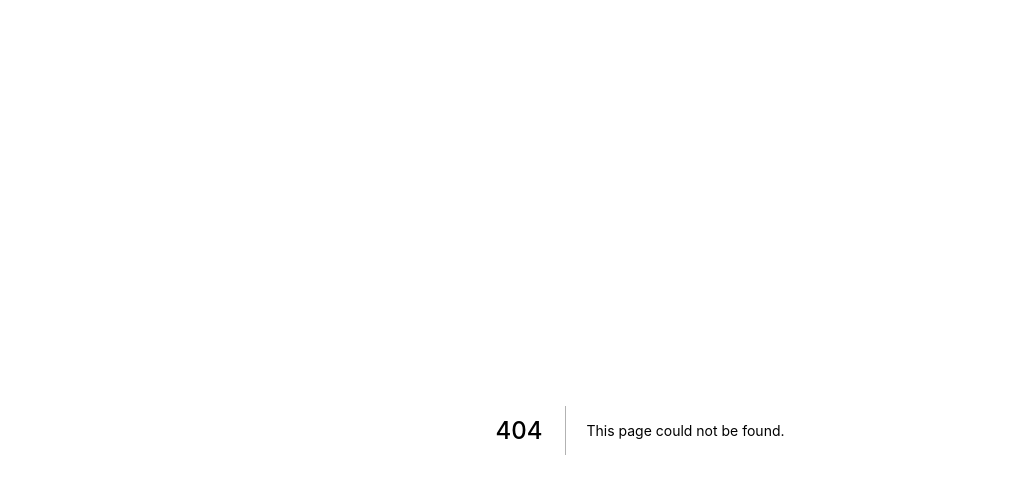
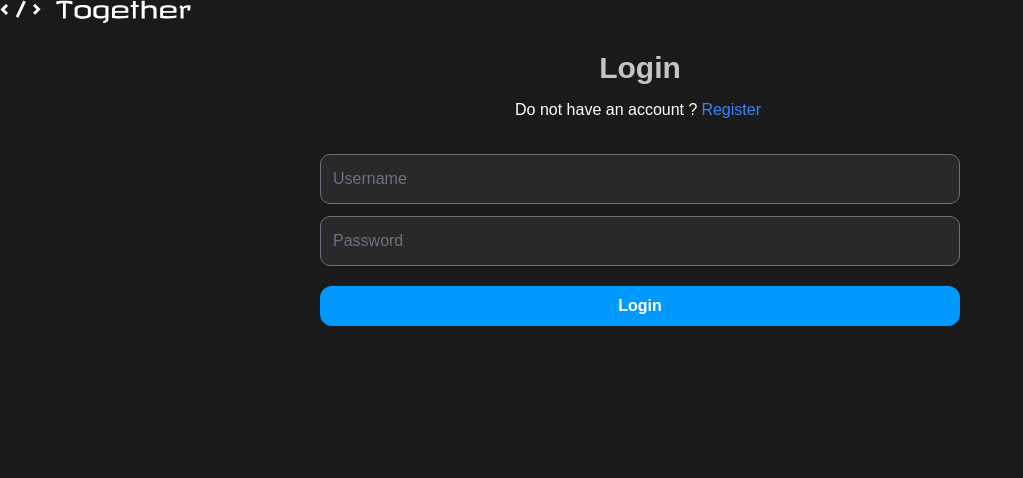
Before and after one commit to shayan-cyber/DotSlashProj, a Next.js app in the folder Frontend/ct_frontend/: page /login in a window 1280 px wide. Before the commit this address had no page. Shown: the top 478 px of the page, without its empty margins (0-1023 px from the left). Built offline with nearby package versions, Linux system fonts and the light colour scheme.

Commit message:
login-added

```diff
--- /dev/null
+++ b/Frontend/ct_frontend/pages/login.js
@@ -0,0 +1,151 @@
+import Link from "next/link";
+import { useState } from "react";
+import axios from "axios";
+import Alert from "../Components/Alert";
+import { useCookies } from "react-cookie";
+import { motion } from "framer-motion";
+import Spinner from "../Components/Spinner";
+import { useRouter } from "next/router";
+
+
+export default function Login() {
+
+
+    const [password, setPassword] = useState("");
+    const [username, setUsername] = useState("");
+    const [ alert, setAlert ] = useState("");
+    const [typealert, setTypeAlert] = useState("");
+    const [cookie, setCookie, removeCookie] = useCookies(["token"]);
+    const [cookieUsername, setCookieUsername, removeCookieUsername] = useCookies(["username"]);
+    const [auth_token, setAuthToken] = useState("");
+    const [loading, setLoading] = useState(false);
+
+    var cookieExpiry = new Date();
+    cookieExpiry.setDate(cookieExpiry.getDate()+60);
+
+    const router = useRouter();
+
+
+
+    const handleSubmit = () => {
+        if(username == ""){
+            setTypeAlert("error")
+            setAlert("Please enter your username");
+        }else if(password == ""){
+            setTypeAlert("error")
+            setAlert("Please enter your password");
+
+        }else{
+          setLoading(true)
+           axios.post("http://127.0.0.1:8000/api-token-auth/", {
+            username: username,
+            password: password
+            })
+
+
+            .then(res => {
+              console.log("res",res);
+              if(res.status === 200){
+
+
+                setCookie("token", res.data.token,{expires: cookieExpiry});
+                setLoading(false)
+
+
+                setTypeAlert("success");
+                setAlert("Login Successful");
+
+                setUsername("");
+                setPassword("");
+
+                return res.data.token;
+              }
+          }).then((resp) => {
+            console.log("auth: ",resp);
+
+
+            axios.post('http://127.0.0.1:8000/api/get_user_details/',{
+              token:resp
+            }).then(res=>{
+
+              console.log( res.data.username);
+              setCookieUsername("username", res.data.username, {expires: cookieExpiry});
+              setLoading(false)
+              router.push("/createroom");
+
+            }
+            )
+
+
+
+
+          })
+          .catch(err => {
+            if(err.response.status === 400){
+
+              setTypeAlert("error");
+              setAlert("Invalid credentials");
+              console.log("err",err.response.data);
+            }else{
+              setTypeAlert("error");
+              setAlert("Something went wrong");
+
+            }
+            setLoading(false)
+          })
+        }
+
+        console.log(password, username);
+
+
+    }
+
+
+
+  return (
+    <>
+      {loading ? <Spinner /> : ""}
+
+
+      {alert && <Alert typeAlert={typealert} message={alert} />}
+
+
+      <motion.div className="container w-full mt-4"
+      initial={{
+          opacity: 0,
+          translateY: '100vh',
+        }}
+        animate={{ opacity: 1, translateX: 0, translateY: 0 }}
+        transition={{ duration: 0.8 }}
+        >
+        <div>
+          <h1 className="text-center mt-5 text-3xl font-bold">
+            Login
+          </h1>
+          <p className="text-center text-md mt-3 text-white">
+            Do not have an account ?
+            <Link href="/register">
+              <a className=" text-blue-500 hover:text-blue-700 mx-1">Register</a>
+            </Link>
+          </p>
+        </div>
+
+        <div className="flex w-full justify-center mt-5">
+          <div className="container md:w-1/2 px-3 md:px-0">
+            <div className="grid grid-cols-1 mt-3">
+
+              <input className="bg-offBlack rounded-[10px] p-3 " type="text" placeholder="Username" value={username} onChange={e=>setUsername(e.target.value)} />
+            </div>
+
+            <div className="grid grid-cols-1 mt-3">
+              <input className="bg-offBlack rounded-[10px] p-3 " type="password" placeholder="Password" value={password} onChange={e=>setPassword(e.target.value)}/>
+
+            </div>
+
+            <button className="bg-primary hover:bg-offPrimary hover:scale-[100.5%] ease-in-out duration-100 text-white rounded-[12px] px-3 py-2 font-bold w-full mt-5" onClick={handleSubmit}>Login</button>
+          </div>
+        </div>
+      </motion.div>
+    </>
+  );
+}
```
Also changed, not shown: 1 other file (tests, documents, lock files or other folders).
